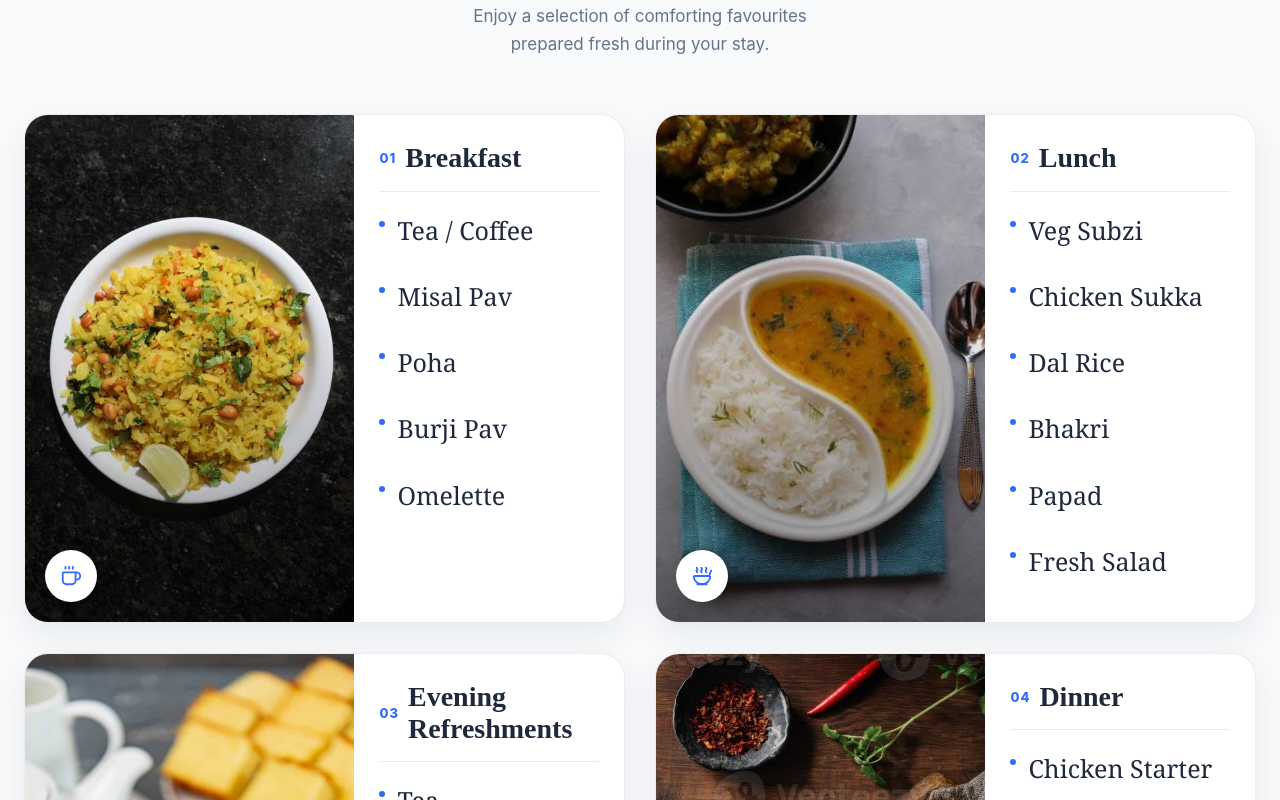
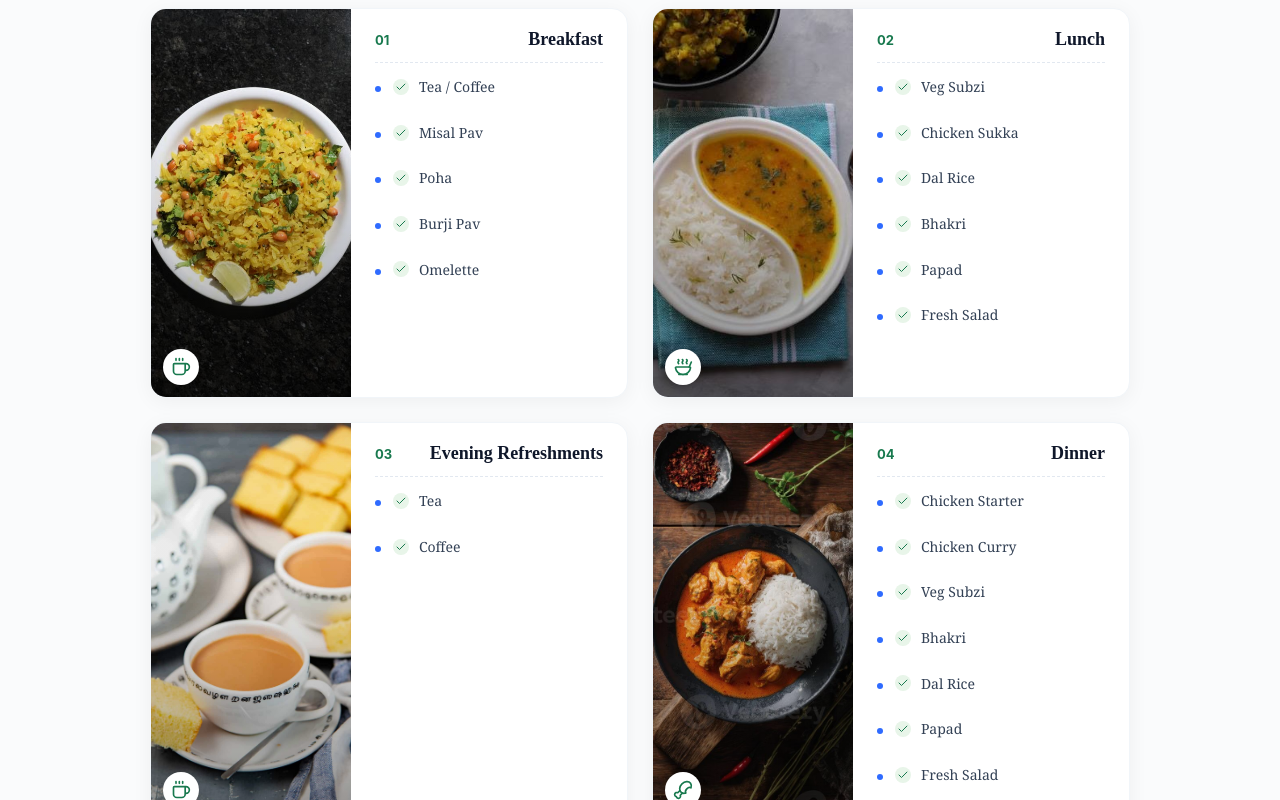
Before and after one commit to Mehek112/BMC_Villa, a React (Vite) app: page /restaurant in a window 1280 px wide. Shown: the part 1800-2600 px from the top of the page. Built offline with nearby package versions, Linux system fonts and the light colour scheme; no server answers.

Commit message:
updated size of food cards

```diff
--- a/src/pages/Restaurant/Restaurant.jsx
+++ b/src/pages/Restaurant/Restaurant.jsx
@@ -173,145 +173,120 @@
 
       {/* ================= MENU ================= */}
 
+     {/* ================= MENU ================= */}
 <section className={styles.menu} id="menu">
-
   <div className="container">
-
     <div className={styles.menuHeading}>
-
-            <span className={styles.sectionTag}>
-              OUR MENU
-            </span>
-
-            <h2>
-              Freshly Prepared Every Day
-            </h2>
-
+      <span className={styles.sectionTag}>OUR MENU</span>
+      <h2>Freshly Prepared Every Day</h2>
       <p>
         Enjoy a selection of comforting favourites prepared fresh during your stay.
       </p>
-
     </div>
 
     <div className={styles.menuLayout}>
-
-            {/* DINNER */}
+      {/* BREAKFAST */}
       <div className={styles.menuItem}>
         <div className={styles.menuImage}>
           <img src={gallery15} alt="Breakfast at Lake View Villa" />
           <div className={styles.menuIcon}>
-                  <Coffee size={22} />
+            <Coffee size={20} />
           </div>
         </div>
 
         <div className={styles.menuContent}>
           <div className={styles.menuTitle}>
-                  <div>
-                    <span>01</span>
+            <span className={styles.itemNumber}>01</span>
             <h3>Breakfast</h3>
           </div>
 
-
-                </div>
-
-                <ul>
-                  <li>Tea / Coffee</li>
-                  <li>Misal Pav</li>
-                  <li>Poha</li>
-                  <li>Burji Pav</li>
-                  <li>Omelette</li>
+          <ul className={styles.menuList}>
+            <li><Check size={16} /><span>Tea / Coffee</span></li>
+            <li><Check size={16} /><span>Misal Pav</span></li>
+            <li><Check size={16} /><span>Poha</span></li>
+            <li><Check size={16} /><span>Burji Pav</span></li>
+            <li><Check size={16} /><span>Omelette</span></li>
           </ul>
         </div>
       </div>
 
+      {/* LUNCH */}
       <div className={styles.menuItem}>
         <div className={styles.menuImage}>
           <img src={gallery16} alt="Lunch at Lake View Villa" />
           <div className={styles.menuIcon}>
-                  <Soup size={22} />
+            <Soup size={20} />
           </div>
         </div>
 
         <div className={styles.menuContent}>
           <div className={styles.menuTitle}>
-                  <div>
-                    <span>02</span>
+            <span className={styles.itemNumber}>02</span>
             <h3>Lunch</h3>
           </div>
 
-
-                </div>
-
-                <ul>
-                  <li>Veg Subzi</li>
-                  <li>Chicken Sukka</li>
-                  <li>Dal Rice</li>
-                  <li>Bhakri</li>
-                  <li>Papad</li>
-                  <li>Fresh Salad</li>
+          <ul className={styles.menuList}>
+            <li><Check size={16} /><span>Veg Subzi</span></li>
+            <li><Check size={16} /><span>Chicken Sukka</span></li>
+            <li><Check size={16} /><span>Dal Rice</span></li>
+            <li><Check size={16} /><span>Bhakri</span></li>
+            <li><Check size={16} /><span>Papad</span></li>
+            <li><Check size={16} /><span>Fresh Salad</span></li>
           </ul>
         </div>
       </div>
 
+      {/* EVENING REFRESHMENTS */}
       <div className={styles.menuItem}>
         <div className={styles.menuImage}>
           <img src={gallery17} alt="Evening refreshments at Lake View Villa" />
           <div className={styles.menuIcon}>
-                  <Coffee size={22} />
+            <Coffee size={20} />
           </div>
         </div>
 
         <div className={styles.menuContent}>
           <div className={styles.menuTitle}>
-                  <div>
-                    <span>03</span>
+            <span className={styles.itemNumber}>03</span>
             <h3>Evening Refreshments</h3>
           </div>
 
-
-                </div>
-
-                <ul>
-                  <li>Tea</li>
-                  <li>Coffee</li>
+          <ul className={styles.menuList}>
+            <li><Check size={16} /><span>Tea</span></li>
+            <li><Check size={16} /><span>Coffee</span></li>
           </ul>
         </div>
       </div>
+
+      {/* DINNER */}
       <div className={styles.menuItem}>
         <div className={styles.menuImage}>
           <img src={gallery18} alt="Dinner at Lake View Villa" />
           <div className={styles.menuIcon}>
-                  <Drumstick size={22} />
+            <Drumstick size={20} />
           </div>
         </div>
 
         <div className={styles.menuContent}>
           <div className={styles.menuTitle}>
-                  <div>
-                    <span>04</span>
+            <span className={styles.itemNumber}>04</span>
             <h3>Dinner</h3>
           </div>
 
-
-                </div>
-
-                <ul>
-                  <li>Chicken Starter</li>
-                  <li>Chicken Curry</li>
-                  <li>Veg Subzi</li>
-                  <li>Bhakri</li>
-                  <li>Dal Rice</li>
-                  <li>Papad</li>
-                  <li>Fresh Salad</li>
+          <ul className={styles.menuList}>
+            <li><Check size={16} /><span>Chicken Starter</span></li>
+            <li><Check size={16} /><span>Chicken Curry</span></li>
+            <li><Check size={16} /><span>Veg Subzi</span></li>
+            <li><Check size={16} /><span>Bhakri</span></li>
+            <li><Check size={16} /><span>Dal Rice</span></li>
+            <li><Check size={16} /><span>Papad</span></li>
+            <li><Check size={16} /><span>Fresh Salad</span></li>
           </ul>
         </div>
       </div>
     </div>
-
   </div>
-
 </section>
-
 
       {/* ================= DINING EXPERIENCE ================= */}
 
--- a/src/pages/Restaurant/Restaurant.module.scss
+++ b/src/pages/Restaurant/Restaurant.module.scss
@@ -1031,3 +1031,153 @@
   }
 
 }
+.menu {
+  padding: 60px 0;
+  background-color: #fafbfc;
+
+  .menuHeading {
+    text-align: center;
+    max-width: 580px;
+    margin: 0 auto 40px;
+
+    .sectionTag {
+      display: inline-block;
+      font-size: 12px;
+      font-weight: 700;
+      letter-spacing: 1.5px;
+      color: #18794e;
+      margin-bottom: 8px;
+    }
+
+    h2 {
+      font-size: 32px;
+      color: #1e293b;
+      margin-bottom: 12px;
+    }
+
+    p {
+      color: #64748b;
+      font-size: 15px;
+      line-height: 1.6;
+    }
+  }
+
+  // NARROW & COMPACT CONTAINER
+  .menuLayout {
+    display: grid;
+    grid-template-columns: repeat(2, 1fr);
+    gap: 24px;
+    max-width: 980px; // Makes container smaller and centered
+    margin: 0 auto;
+
+    @media (max-width: 868px) {
+      grid-template-columns: 1fr;
+      max-width: 480px;
+    }
+  }
+
+  .menuItem {
+    display: flex;
+    background: #ffffff;
+    border-radius: 16px;
+    overflow: hidden;
+    box-shadow: 0 4px 20px rgba(0, 0, 0, 0.05);
+    border: 1px solid #f1f5f9;
+    transition: transform 0.2s ease, box-shadow 0.2s ease;
+
+    &:hover {
+      transform: translateY(-2px);
+      box-shadow: 0 8px 30px rgba(0, 0, 0, 0.08);
+    }
+  }
+
+  /* IMAGE SIDE */
+  .menuImage {
+    position: relative;
+    width: 42%;
+    min-height: 220px;
+    flex-shrink: 0;
+
+    img {
+      width: 100%;
+      height: 100%;
+      object-fit: cover;
+    }
+
+    .menuIcon {
+      position: absolute;
+      bottom: 12px;
+      left: 12px;
+      width: 36px;
+      height: 36px;
+      background: #ffffff;
+      border-radius: 50%;
+      display: flex;
+      align-items: center;
+      justify-content: center;
+      color: #18794e;
+      box-shadow: 0 2px 8px rgba(0, 0, 0, 0.12);
+    }
+  }
+
+  /* CONTENT SIDE */
+  .menuContent {
+    flex: 1;
+    padding: 20px 24px;
+    display: flex;
+    flex-direction: column;
+  }
+
+  .menuTitle {
+    display: flex;
+    align-items: center;
+    gap: 8px;
+    padding-bottom: 12px;
+    margin-bottom: 14px;
+    border-bottom: 1px dashed #e2e8f0;
+
+    .itemNumber {
+      font-size: 13px;
+      font-weight: 700;
+      color: #18794e;
+    }
+
+    h3 {
+      font-size: 18px;
+      font-weight: 700;
+      color: #0f172a;
+      margin: 0;
+    }
+  }
+
+  /* MODERN BULLET POINTS */
+  .menuList {
+    list-style: none;
+    padding: 0;
+    margin: 0;
+    display: flex;
+    flex-direction: column;
+    gap: 10px;
+
+    li {
+      display: flex;
+      align-items: center;
+      gap: 10px;
+      font-size: 14px;
+      color: #334155;
+      font-weight: 500;
+
+      svg {
+        color: #18794e;
+        background: #e8f5e9;
+        padding: 2px;
+        border-radius: 50%;
+        flex-shrink: 0;
+      }
+
+      span {
+        line-height: 1.4;
+      }
+    }
+  }
+}
```
Lines whose indentation alone changed are shown as unchanged.
